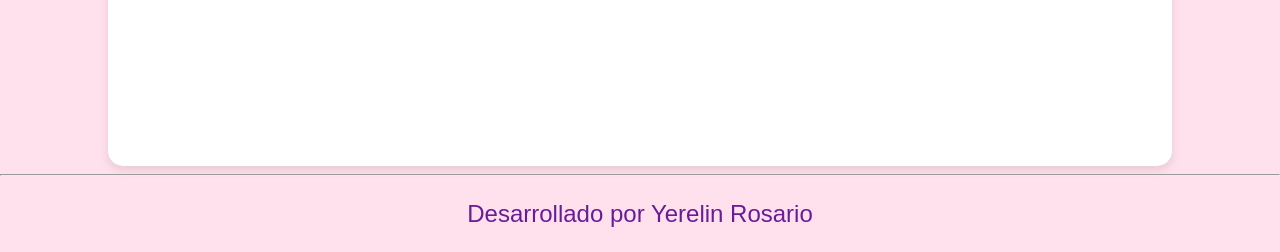
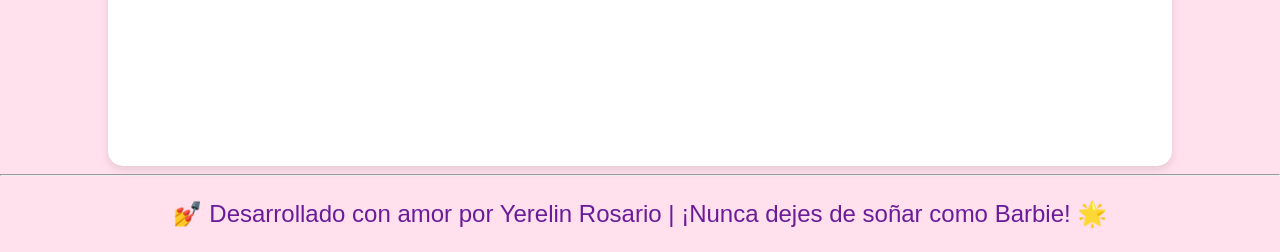
Before and after one commit to YerelinRosario/barbie-crud, a PHP site: page /index.php in a window 1280 px wide. Shown: the part 674-926 px from the top of the page. Run offline with PHP 8.4, Linux system fonts and the light colour scheme.

Commit message:
Agregar mensaje final personalizado en el pie de página

```diff
--- a/libreria/plantilla.php
+++ b/libreria/plantilla.php
@@ -32,7 +32,7 @@ class plantilla{
         ?>
         </div>
         <hr>
-        <p style="text-align:center">Desarrollado por Yerelin Rosario</p>
+           <p style="text-align:center">💅 Desarrollado con amor por Yerelin Rosario | ¡Nunca dejes de soñar como Barbie! 🌟</p>
      </body>
 </html>
         <?php
```
